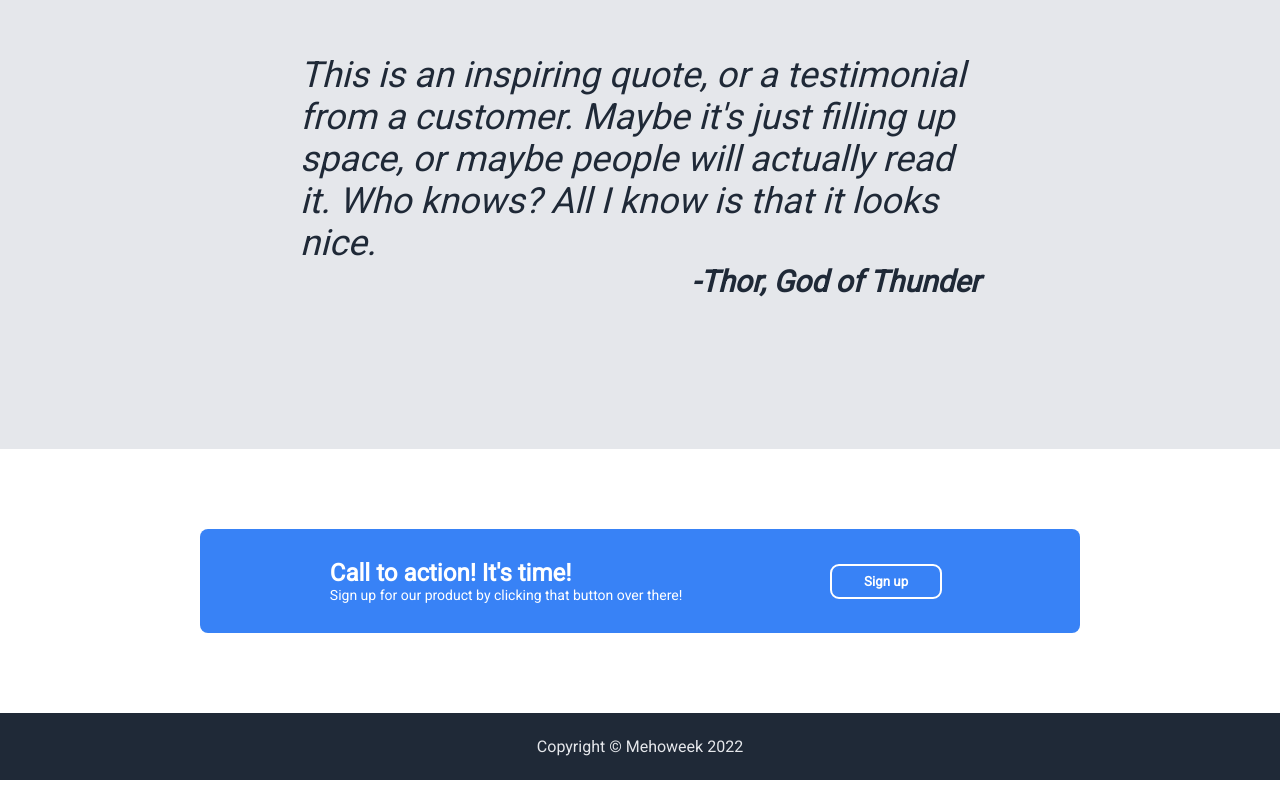
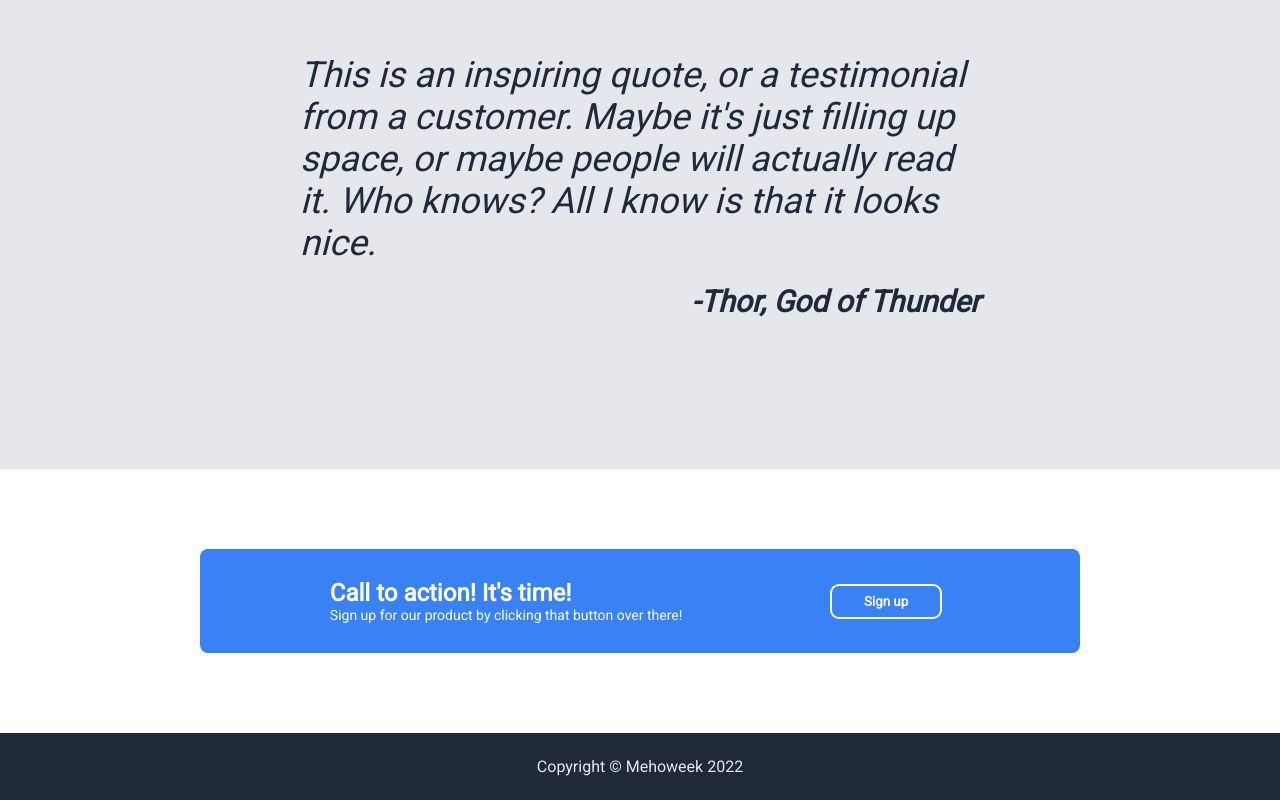
Before and after one commit to Mehoweek/odin-landing-page, a plain HTML site: page index.html in a window 1280 px wide. Shown: the part 1145-1945 px from the top of the page. Drawn offline with Linux system fonts and the light colour scheme.

Commit message:
Small repositioning

```diff
--- a/style.css
+++ b/style.css
@@ -171,9 +171,10 @@
 }
 
 .signature3 {
-    font-weight: bold;
+    font-weight: 800;
     text-align: right;
     font-size: 30px;
+    margin-top: 20px;
 }
 
 
```
